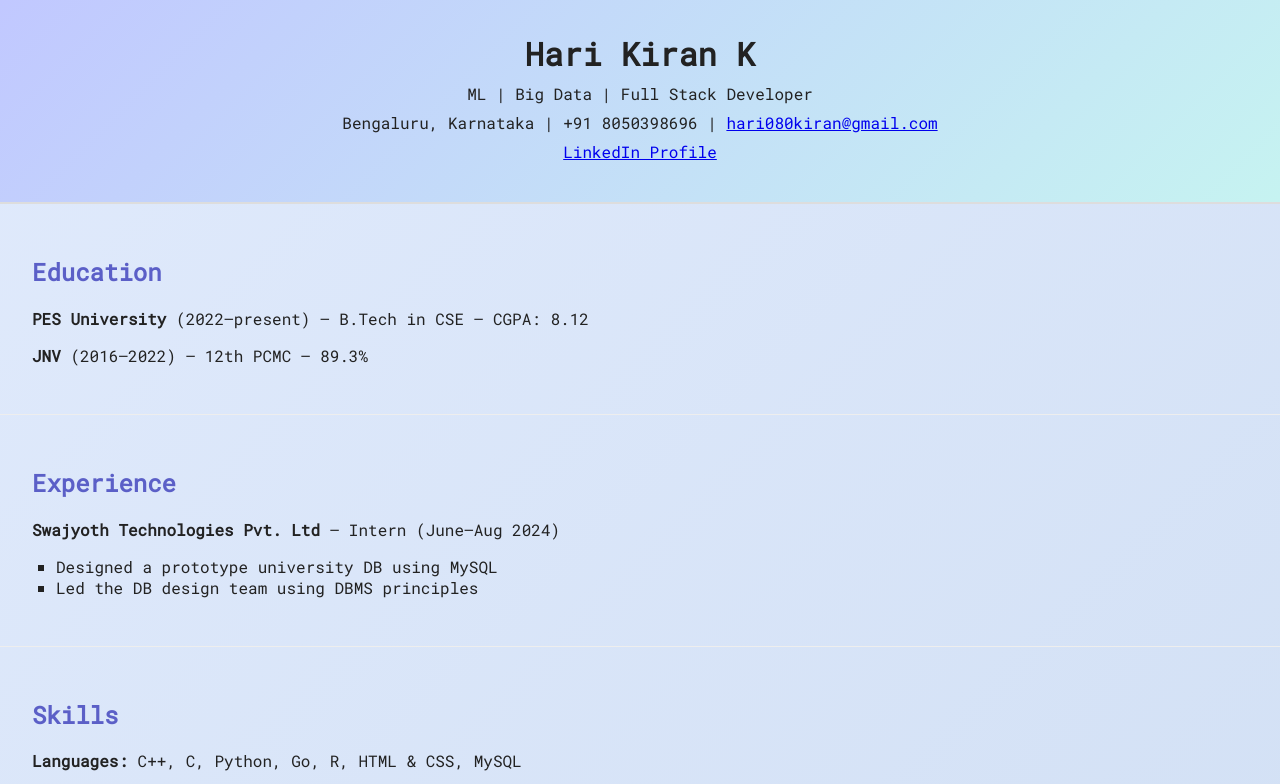
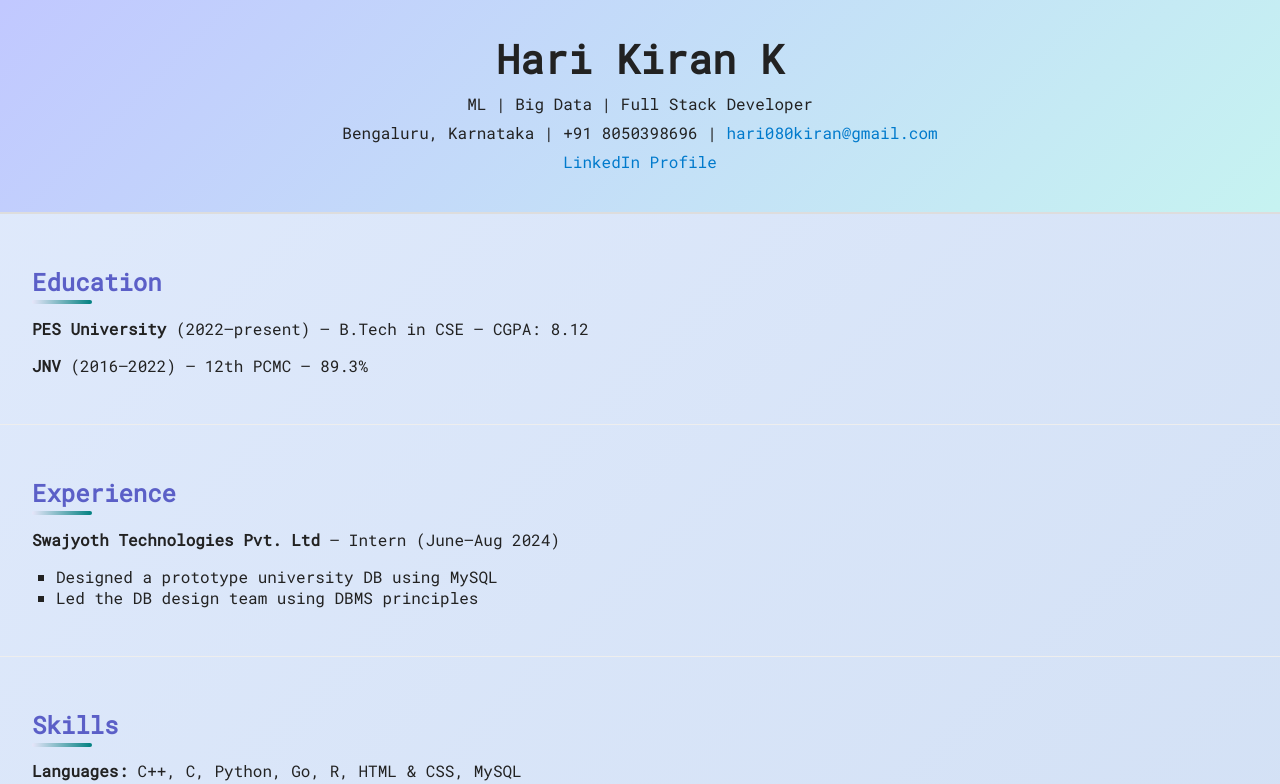
Before and after one commit to justnotintrested/HariKiranProfile, a plain HTML site: page index.html in a window 1280 px wide. Shown: the top 784 px of the page. Drawn offline with Linux system fonts and the light colour scheme.

Commit message:
Initial commit

```diff
--- a/index.html
+++ b/index.html
@@ -6,31 +6,50 @@
   <title>Hari Kiran K – Interactive Resume</title>
   <link href="https://fonts.googleapis.com/css2?family=Roboto+Mono&display=swap" rel="stylesheet">
   <style>
+    * {
+      box-sizing: border-box;
+    }
     body {
       margin: 0;
       font-family: 'Roboto Mono', monospace;
       background: linear-gradient(135deg, #e0eafc, #cfdef3);
       color: #222;
+      overflow-x: hidden;
     }
     header {
       background: linear-gradient(135deg, #c1c8ff, #c6f3f1);
       padding: 2rem;
       text-align: center;
       border-bottom: 2px solid #ddd;
+      animation: fadeIn 1.2s ease-out;
     }
     header h1 {
       margin: 0;
-      font-size: 2rem;
+      font-size: 2.5rem;
+      animation: slideDown 1s ease-out;
     }
     header p {
       margin: 0.5rem 0;
+      animation: fadeIn 1.4s ease-out;
     }
     section {
       padding: 2rem;
       border-bottom: 1px solid #eee;
+      animation: fadeIn 1.6s ease-out;
     }
     h2 {
       color: #5b5fc7;
+      position: relative;
+    }
+    h2::after {
+      content: '';
+      position: absolute;
+      left: 0;
+      bottom: -6px;
+      height: 4px;
+      width: 60px;
+      background: linear-gradient(90deg, lavender, teal);
+      border-radius: 2px;
     }
     ul {
       list-style-type: square;
@@ -46,6 +65,31 @@
       font-size: 0.9rem;
       color: #555;
     }
+    a {
+      color: #007acc;
+      text-decoration: none;
+    }
+    a:hover {
+      text-decoration: underline;
+    }
+    /* Animations */
+    @keyframes fadeIn {
+      from { opacity: 0; transform: translateY(20px); }
+      to { opacity: 1; transform: translateY(0); }
+    }
+    @keyframes slideDown {
+      from { transform: translateY(-20px); opacity: 0; }
+      to { transform: translateY(0); opacity: 1; }
+    }
+    .animated-section {
+      opacity: 0;
+      transform: translateY(20px);
+      transition: all 0.6s ease-in-out;
+    }
+    .animated-section.visible {
+      opacity: 1;
+      transform: translateY(0);
+    }
   </style>
 </head>
 <body>
@@ -56,13 +100,13 @@
     <p><a href="https://www.linkedin.com/in/hari-kiran-k-438052243">LinkedIn Profile</a></p>
   </header>
 
-  <section>
+  <section class="animated-section">
     <h2>Education</h2>
     <p><strong>PES University</strong> (2022–present) – B.Tech in CSE – CGPA: 8.12</p>
     <p><strong>JNV</strong> (2016–2022) – 12th PCMC – 89.3%</p>
   </section>
 
-  <section>
+  <section class="animated-section">
     <h2>Experience</h2>
     <p><strong>Swajyoth Technologies Pvt. Ltd</strong> – Intern (June–Aug 2024)</p>
     <ul>
@@ -71,13 +115,13 @@
     </ul>
   </section>
 
-  <section>
+  <section class="animated-section">
     <h2>Skills</h2>
     <p><strong>Languages:</strong> C++, C, Python, Go, R, HTML & CSS, MySQL</p>
     <p><strong>Technologies:</strong> ML, Big Data, Analytics, DBMS, Map-Reduce</p>
   </section>
 
-  <section>
+  <section class="animated-section">
     <h2>Projects</h2>
     <div class="project">
       <strong>Distributed File Orchestration</strong>
@@ -97,7 +141,7 @@
     </div>
   </section>
 
-  <section>
+  <section class="animated-section">
     <h2>Certification</h2>
     <ul>
       <li>Problem Solving (Intermediate) – Python – HackerRank</li>
@@ -108,5 +152,17 @@
     &copy; 2025 Hari Kiran K. All rights reserved.
   </footer>
 
+  <script>
+    const observer = new IntersectionObserver((entries) => {
+      entries.forEach(entry => {
+        if (entry.isIntersecting) {
+          entry.target.classList.add('visible');
+        }
+      });
+    });
+    document.querySelectorAll('.animated-section').forEach(section => {
+      observer.observe(section);
+    });
+  </script>
 </body>
 </html>
```
